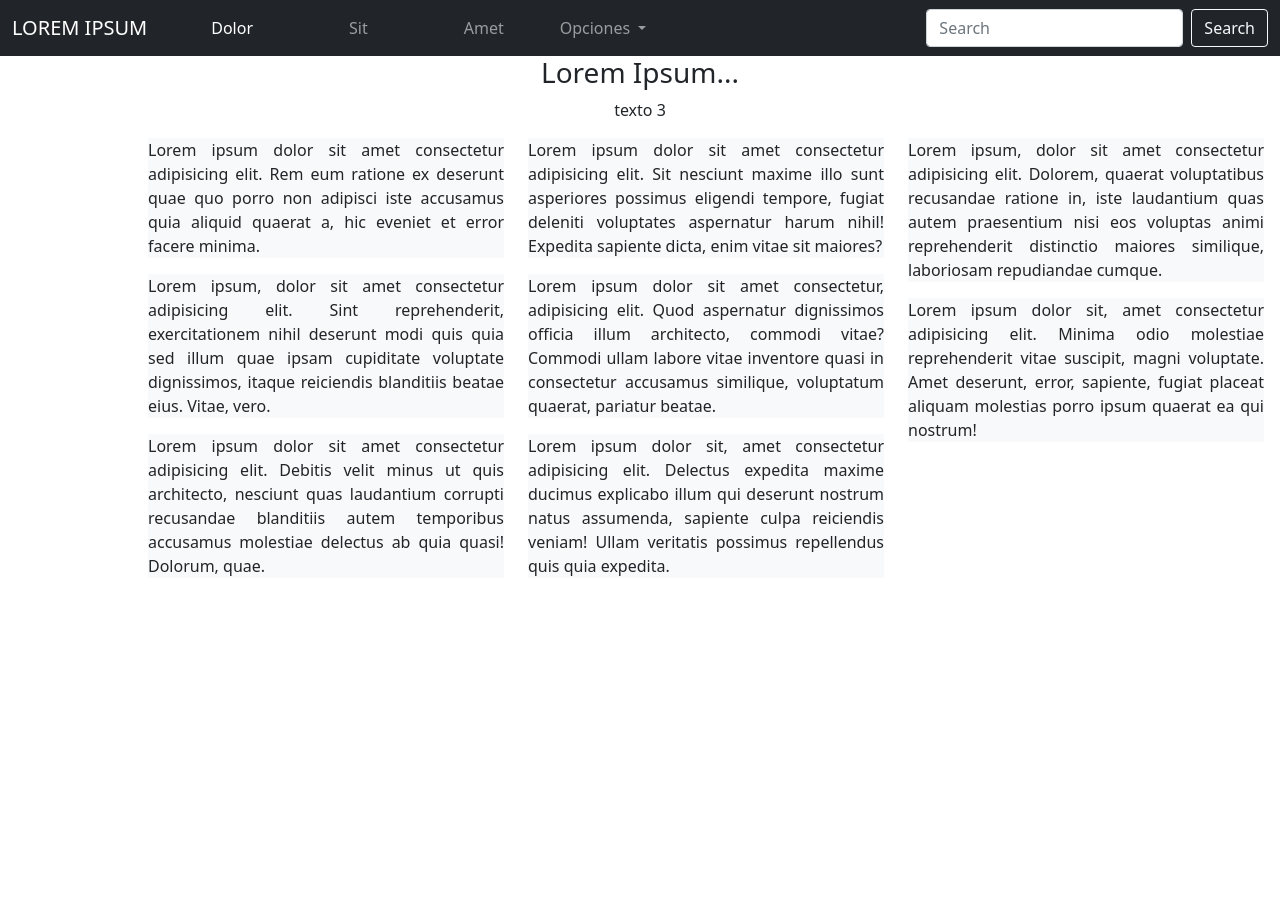
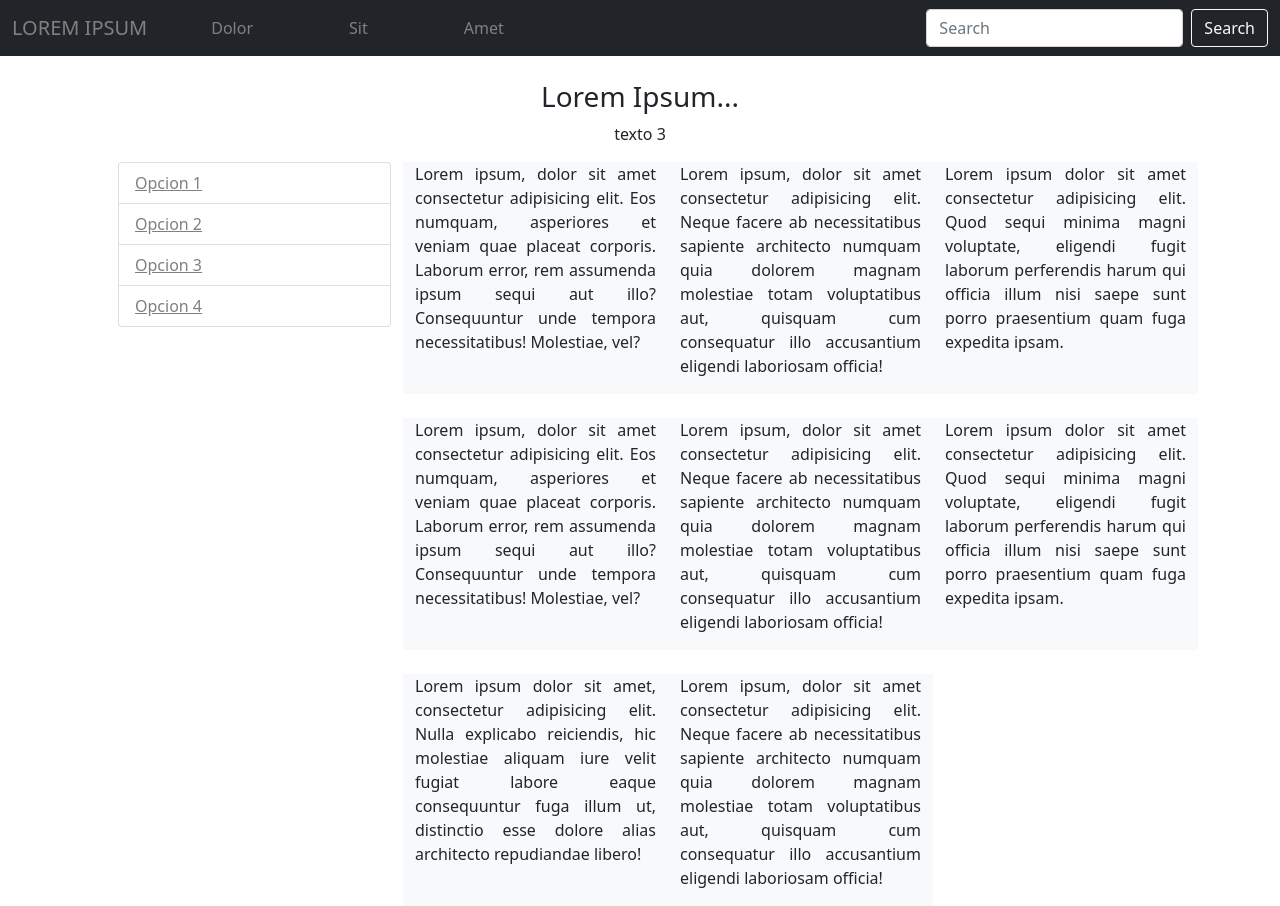
Before and after one commit to christiansanguinetti/Pagina-responsive, a plain HTML site: page index.html in a window 1280 px wide. Before the commit the page ends 800 px from the top, so only its background shows below. Drawn offline with nearby package versions, Linux system fonts and the light colour scheme; a script that the page names is missing.

Commit message:
ahi va lo que hicimo

```diff
--- a/index.html
+++ b/index.html
@@ -32,13 +32,14 @@
                     <li class="nav-item">
                         <a class="nav-link px-5" href="#">Amet </a>
                     </li>
-                    <button class="navbar-toggler oculto" type="button" data-bs-toggle="collapse" data-bs-target="#navbarNavDarkDropdown" aria-controls="navbarNavDarkDropdown" aria-expanded="false" aria-label="Toggle navigation">
-                        <span class="navbar-toggler-icon oculto"></span>
-                      </button>
-                      <div class="collapse navbar-collapse oculto" id="navbarNavDarkDropdown">
-                        <ul class="navbar-nav oculto">
-                          <li class="nav-item dropdown oculto">
-                            <a class="nav-link dropdown-toggle oculto" href="#" role="button" data-bs-toggle="dropdown" aria-expanded="false">
+                    <a class="nav-link" dropdown-toggle" type="button" data-bs-toggle="dropdown" aria-expanded="false">
+
+                    </a>
+                    <div class="collapse navbar-collapse" id="navbarNavDarkDropdown">
+                        <ul class="navbar-nav">
+                            <li class="nav-item dropdown">
+                                <a class="nav-link dropdown-toggle d-lg-none" href="#"
+                                    data-bs-toggle="dropdown" aria-expanded="false">
                                     Opciones
                                 </a>
                                 <ul class="dropdown-menu dropdown-menu-dark">
@@ -59,44 +60,91 @@
         </div>
     </nav>
     <div>
-        <h3 class="text-center"> Lorem Ipsum...</h3>
+        <h3 class="text-center mt-4"> Lorem Ipsum...</h3>
     </div>
-    <div id="carouselExampleSlidesOnly" class="carousel text-center" data-bs-ride="carousel">
+    <main class="container align-items-center d-flex flex-column">
+        <div id="carouselExampleSlidesOnly" class="carousel text-center w-30 align-self-lg-center" data-bs-ride="carousel">
             <div class="carousel-inner">
                 <div class="carousel-item active" data-bs-interval="2000">
-                <p class="d-block w-100">texto 1</p>
+                    <p class="d-block w-100 text-center">texto 1</p>
                 </div>
                 <div class="carousel-item" data-bs-interval="2000">
-                <p class="d-block w-100">texto 2</p>
+                    <p class="d-block w-100 text-center">texto 2</p>
                 </div>
                 <div class="carousel-item" data-bs-interval="2000">
-                <p class="d-block w-100">texto 3</p>
+                    <p class="d-block w-100 text-center">texto 3</p>
                 </div>
             </div>
         </div>
 
 
 
-    <div class="container text-center ms-6 me-1">
-        <div class="row" >
-            <div class="col">
-                <p class="card-text left">Lorem ipsum dolor sit amet consectetur adipisicing elit. Rem eum ratione ex deserunt quae quo porro non adipisci iste accusamus quia aliquid quaerat a, hic eveniet et error facere minima. </p>
-                <p class="card-text left">Lorem ipsum, dolor sit amet consectetur adipisicing elit. Sint reprehenderit, exercitationem nihil deserunt modi quis quia sed illum quae ipsam cupiditate voluptate dignissimos, itaque reiciendis blanditiis beatae eius. Vitae, vero.</p>
-                <p class="card-text left">Lorem ipsum dolor sit amet consectetur adipisicing elit. Debitis velit minus ut quis architecto, nesciunt quas laudantium corrupti recusandae blanditiis autem temporibus accusamus molestiae delectus ab quia quasi! Dolorum, quae.</p>
+
+        <div class="container d-flex m-0">
+            <div class="col-3 mx-4">
+                <ul class="list-group">
+                    <li class="list-group-item"><a href="#">Opcion 1</a></li>
+                    <li class="list-group-item"><a href="#">Opcion 2</a></li>
+                    <li class="list-group-item"><a href="#">Opcion 3</a></li>
+                    <li class="list-group-item"><a href="#">Opcion 4</a></li>
+
+                </ul>
             </div>
-            <div class="col">
-                 <p class="left">Lorem ipsum dolor sit amet consectetur adipisicing elit. Sit nesciunt maxime illo sunt asperiores possimus eligendi tempore, fugiat deleniti voluptates aspernatur harum nihil! Expedita sapiente dicta, enim vitae sit maiores?</p>
-                 <p class="left">Lorem ipsum dolor sit amet consectetur, adipisicing elit. Quod aspernatur dignissimos officia illum architecto, commodi vitae? Commodi ullam labore vitae inventore quasi in consectetur accusamus similique, voluptatum quaerat, pariatur beatae.</p>
-                 <p class="left">Lorem ipsum dolor sit, amet consectetur adipisicing elit. Delectus expedita maxime ducimus explicabo illum qui deserunt nostrum natus assumenda, sapiente culpa reiciendis veniam! Ullam veritatis possimus repellendus quis quia expedita.</p>
+            <div class="row row-cols-3">
+
+                <div class="col left">
+                    <p>Lorem ipsum, dolor sit amet consectetur adipisicing elit. Eos numquam, asperiores et veniam quae
+                        placeat corporis. Laborum error, rem assumenda ipsum sequi aut illo? Consequuntur unde tempora
+                        necessitatibus! Molestiae, vel?</p>
                 </div>
-            <div class="col">
-                <p class="left">Lorem ipsum, dolor sit amet consectetur adipisicing elit. Dolorem, quaerat voluptatibus recusandae ratione in, iste laudantium quas autem praesentium nisi eos voluptas animi reprehenderit distinctio maiores similique, laboriosam repudiandae cumque.</p>
-                <p class="left">Lorem ipsum dolor sit, amet consectetur adipisicing elit. Minima odio molestiae reprehenderit vitae suscipit, magni voluptate. Amet deserunt, error, sapiente, fugiat placeat aliquam molestias porro ipsum quaerat ea qui nostrum!</p>
+                <div class="col left">
+                    <p>Lorem ipsum, dolor sit amet consectetur adipisicing elit. Neque facere ab necessitatibus sapiente
+                        architecto numquam quia dolorem magnam molestiae totam voluptatibus aut, quisquam cum
+                        consequatur illo accusantium eligendi laboriosam officia!</p>
                 </div>
-        </div>
+                <div class="col left">
+                    <p>Lorem ipsum dolor sit amet consectetur adipisicing elit. Quod sequi minima magni voluptate,
+                        eligendi fugit laborum perferendis harum qui officia illum nisi saepe sunt porro praesentium
+                        quam fuga expedita ipsam.</p>
 
                 </div>
 
-    <script src="https://cdn.jsdelivr.net/npm/bootstrap@5.2.2/dist/js/bootstrap.bundle.min.js" integrity="sha384-OERcA2EqjJCMA+/3y+gxIOqMEjwtxJY7qPCqsdltbNJuaOe923+mo//f6V8Qbsw3" crossorigin="anonymous"></script>
+
+                <div class="col left mt-4">
+                    <p>Lorem ipsum, dolor sit amet consectetur adipisicing elit. Eos numquam, asperiores et veniam quae
+                        placeat corporis. Laborum error, rem assumenda ipsum sequi aut illo? Consequuntur unde tempora
+                        necessitatibus! Molestiae, vel?</p>
+                </div>
+                <div class="col left mt-4">
+                    <p>Lorem ipsum, dolor sit amet consectetur adipisicing elit. Neque facere ab necessitatibus sapiente
+                        architecto numquam quia dolorem magnam molestiae totam voluptatibus aut, quisquam cum
+                        consequatur illo accusantium eligendi laboriosam officia!</p>
+                </div>
+                <div class="col left mt-4">
+                    <p>Lorem ipsum dolor sit amet consectetur adipisicing elit. Quod sequi minima magni voluptate,
+                        eligendi fugit laborum perferendis harum qui officia illum nisi saepe sunt porro praesentium
+                        quam fuga expedita ipsam.</p>
+                </div>
+
+
+
+
+                <div class="col left mt-4">
+                    <p>Lorem ipsum dolor sit amet, consectetur adipisicing elit. Nulla explicabo reiciendis, hic
+                        molestiae aliquam iure velit fugiat labore eaque consequuntur fuga illum ut, distinctio esse
+                        dolore alias architecto repudiandae libero!</p>
+                </div>
+                <div class="col left mt-4">
+                    <p>Lorem ipsum, dolor sit amet consectetur adipisicing elit. Neque facere ab necessitatibus sapiente
+                        architecto numquam quia dolorem magnam molestiae totam voluptatibus aut, quisquam cum
+                        consequatur illo accusantium eligendi laboriosam officia!</p>
+                </div>
+            </div>
+        </div>
+    </main>
+
+    <script src="https://cdn.jsdelivr.net/npm/bootstrap@5.2.2/dist/js/bootstrap.bundle.min.js"
+        integrity="sha384-OERcA2EqjJCMA+/3y+gxIOqMEjwtxJY7qPCqsdltbNJuaOe923+mo//f6V8Qbsw3"
+        crossorigin="anonymous"></script>
     <script src="js/script.js"></script>
 </body>
--- a/style.css
+++ b/style.css
@@ -5,3 +5,6 @@
 .oculto{
      overflow: hidden!important;
 }
+a{
+    color:grey!important;
+}
```
Lines whose indentation alone changed are shown as unchanged.
